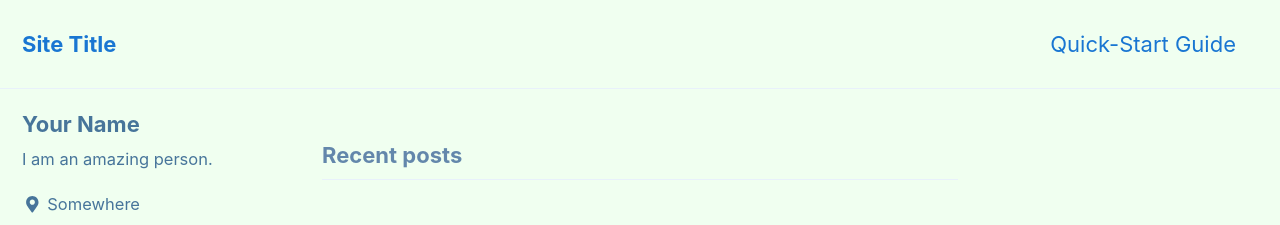
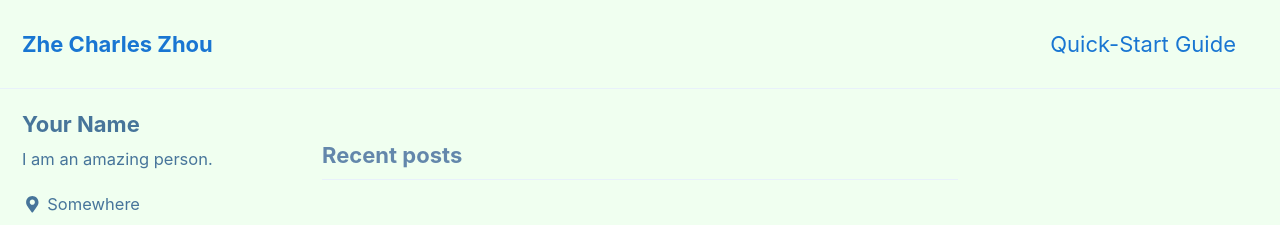
Before and after one commit to CharlesFrohlichlab/CharlesFrohlichlab.github.io, a Jekyll site: the page built from index.html, in a window 1280 px wide and 900 px high. Shown: the top 225 px of the window. Built offline with Jekyll 4.4.1, drawn with Linux system fonts in a browser that asks for light colours; cached includes are drawn as plain includes; nearby versions of some CDN libraries; the list of posts is cut into pages by our own code.

Commit message:
Updated name

```diff
--- a/_config.yml
+++ b/_config.yml
@@ -16,7 +16,7 @@ minimal_mistakes_skin    : "aqua" # "air", "aqua", "contrast", "dark", "dirt", "
 
 # Site Settings
 locale                   : "en-US"
-title                    : "Site Title"
+title                    : "Zhe Charles Zhou"
 title_separator          : "-"
 name                     : "Your Name"
 description              : "An amazing website."
```
